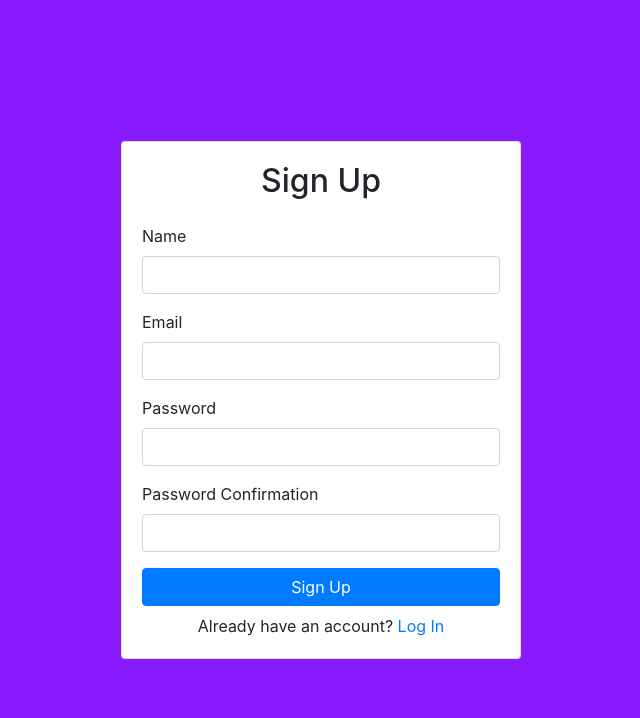
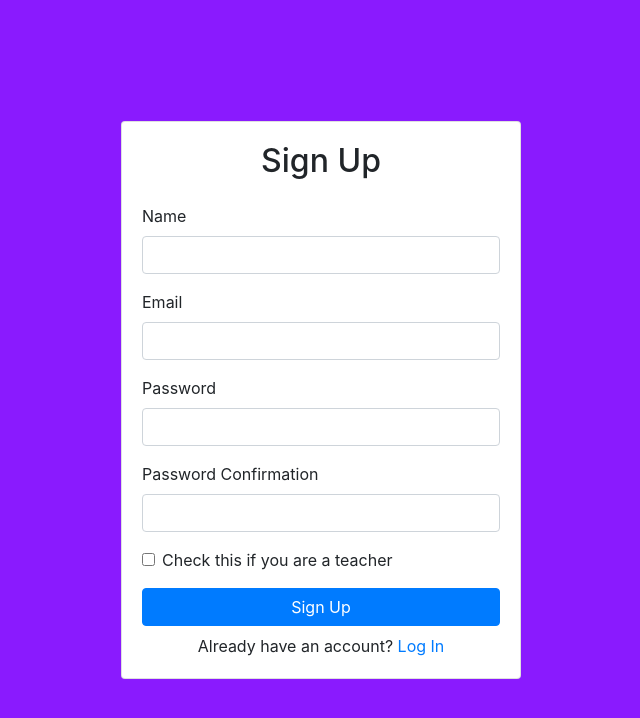
Before and after one commit to Krishivdakwala/Smart-Assign, a React (Create React App) app: page /signup in a window 1280 px wide. Shown: the top 718 px of the page, without its empty margins (319-959 px from the left). Built offline with nearby package versions, Linux system fonts and the light colour scheme; no server answers; a web font is replaced by a local one.

Commit message:
SignUp CheckBox added

```diff
--- a/src/api/index.js
+++ b/src/api/index.js
@@ -24,7 +24,7 @@ export const getStudentData = async (email) => {
   );
 };
 
-export const createUser = ({ UID, name }) => {
+export const createUser = ({ UID, name, teacherCheck }) => {
   console.log(UID);
   firestoreInstance
     .collection("students")
@@ -32,6 +32,7 @@ export const createUser = ({ UID, name }) => {
     .set({
       name: name,
       points: 0,
+      teacherCheck: teacherCheck,
       assignments: [
         {
           name: "empty",
--- a/src/components/LeftDrawer.js
+++ b/src/components/LeftDrawer.js
@@ -65,7 +65,21 @@ function LeftDrawer() {
   const [auth, setAuth] = React.useState(true);
   const [anchorEl, setAnchorEl] = React.useState(null);
   const open = Boolean(anchorEl);
+  const [studentData, setStudentData] = useState({});
 
+  const getStudent = () => {
+    getStudentData(currentUser.email)
+      .then((data) => {
+        setStudentData(data);
+      })
+      .catch((err) => {
+        console.log(err);
+      });
+  };
+
+  useEffect(() => {
+    getStudent();
+  }, []);
   const handleChange = (event) => {
     setAuth(event.target.checked);
   };
--- a/src/contexts/AuthContext.js
+++ b/src/contexts/AuthContext.js
@@ -12,8 +12,8 @@ export function AuthProvider({ children }) {
   const [currentUser, setCurrentUser] = useState();
   const [loading, setLoading] = useState(true);
 
-  function signup(name, email, password) {
-    createUser({ name: name, UID: email });
+  function signup(name, email, password, teacherCheck) {
+    createUser({ name: name, UID: email, teacherCheck: teacherCheck });
     return auth.createUserWithEmailAndPassword(email, password);
   }
 
--- a/src/pages/Signup.js
+++ b/src/pages/Signup.js
@@ -14,6 +14,8 @@ export default function Signup() {
   const [error, setError] = useState("");
   const [loading, setLoading] = useState(false);
   const history = useHistory();
+  const[teacherCheck, setTeacherCheck] = useState("");
+
 
   async function handleSubmit(e) {
     e.preventDefault();
@@ -28,7 +30,8 @@ export default function Signup() {
       await signup(
         nameRef.current.value,
         emailRef.current.value,
-        passwordRef.current.value
+        passwordRef.current.value,
+        teacherCheck
       );
 
       history.push("/dashboard");
@@ -72,6 +75,16 @@ export default function Signup() {
                     required
                   />
                 </Form.Group>
+                <Form.Group>
+                <div key={`default-checkbox`} className="mb-3">
+                  <Form.Check
+                    type={'checkbox'}
+                    id={`default-checkbox`}
+                    label={`Check this if you are a teacher`}
+                    onChange={(e)=>setTeacherCheck(e.target.checked)}
+                  />
+                </div>
+                </Form.Group>
                 <Button disabled={loading} className="w-100" type="submit">
                   Sign Up
                 </Button>
```
